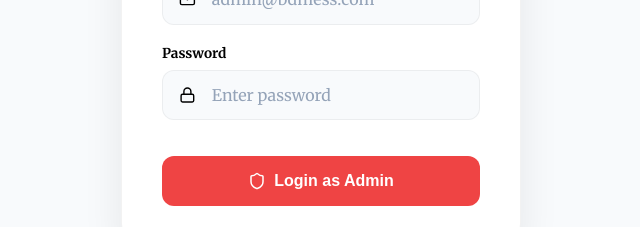
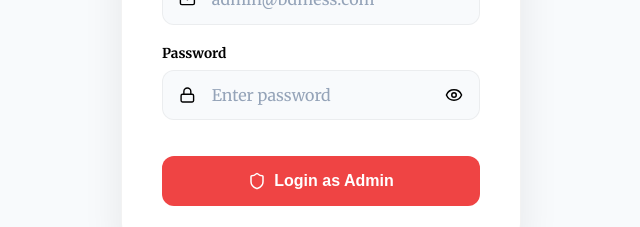
Before and after one commit to Iqbalhossen07/glorious-family, a Next.js app: page /admin/login in a window 1280 px wide. Shown: the part 402-629 px from the top of the page, without its empty margins (319-959 px from the left). Built offline with nearby package versions, Linux system fonts and the light colour scheme; no server answers.

Commit message:
fix(saas): Add password visibility toggle to admin login

```diff
--- a/src/app/admin/login/page.tsx
+++ b/src/app/admin/login/page.tsx
@@ -2,12 +2,13 @@
 
 import { useState } from 'react'
 import { useRouter } from 'next/navigation'
-import { Shield, Mail, Lock } from 'lucide-react'
+import { Shield, Mail, Lock, Eye, EyeOff } from 'lucide-react'
 import { AuthService } from '@/services/auth.service'
 
 export default function AdminLoginPage() {
   const [email, setEmail] = useState('')
   const [password, setPassword] = useState('')
+  const [showPassword, setShowPassword] = useState(false)
   const [error, setError] = useState('')
   const [loading, setLoading] = useState(false)
   const router = useRouter()
@@ -70,17 +71,24 @@ export default function AdminLoginPage() {
 
           <div className="input-group" style={{ marginBottom: 0 }}>
             <label className="input-label" style={{ fontSize: '0.85rem' }}>Password</label>
-            <div style={{ display: 'flex', alignItems: 'center', borderRadius: '12px', background: 'var(--bg-main)', padding: '0 1rem', border: '1px solid rgba(0,0,0,0.05)' }}>
+            <div style={{ display: 'flex', alignItems: 'center', borderRadius: '12px', background: 'var(--bg-main)', padding: '0 1rem', border: '1px solid rgba(0,0,0,0.05)', position: 'relative' }}>
               <Lock size={18} color="var(--text-muted)" />
               <input
-                type="password"
+                type={showPassword ? 'text' : 'password'}
                 className="input-field"
                 value={password}
                 onChange={(e) => setPassword(e.target.value)}
                 placeholder="Enter password"
                 required
-                style={{ border: 'none', boxShadow: 'none', background: 'transparent' }}
+                style={{ border: 'none', boxShadow: 'none', background: 'transparent', paddingRight: '2.5rem' }}
               />
+              <button
+                type="button"
+                onClick={() => setShowPassword(!showPassword)}
+                style={{ position: 'absolute', right: '1rem', background: 'none', border: 'none', cursor: 'pointer', display: 'flex', alignItems: 'center' }}
+              >
+                {showPassword ? <EyeOff size={18} color="var(--text-muted)" /> : <Eye size={18} color="var(--text-muted)" />}
+              </button>
             </div>
           </div>
 
```
Also changed, not shown: profile_picture.jpg (deleted), profile_picture_nature.jpg (deleted).
